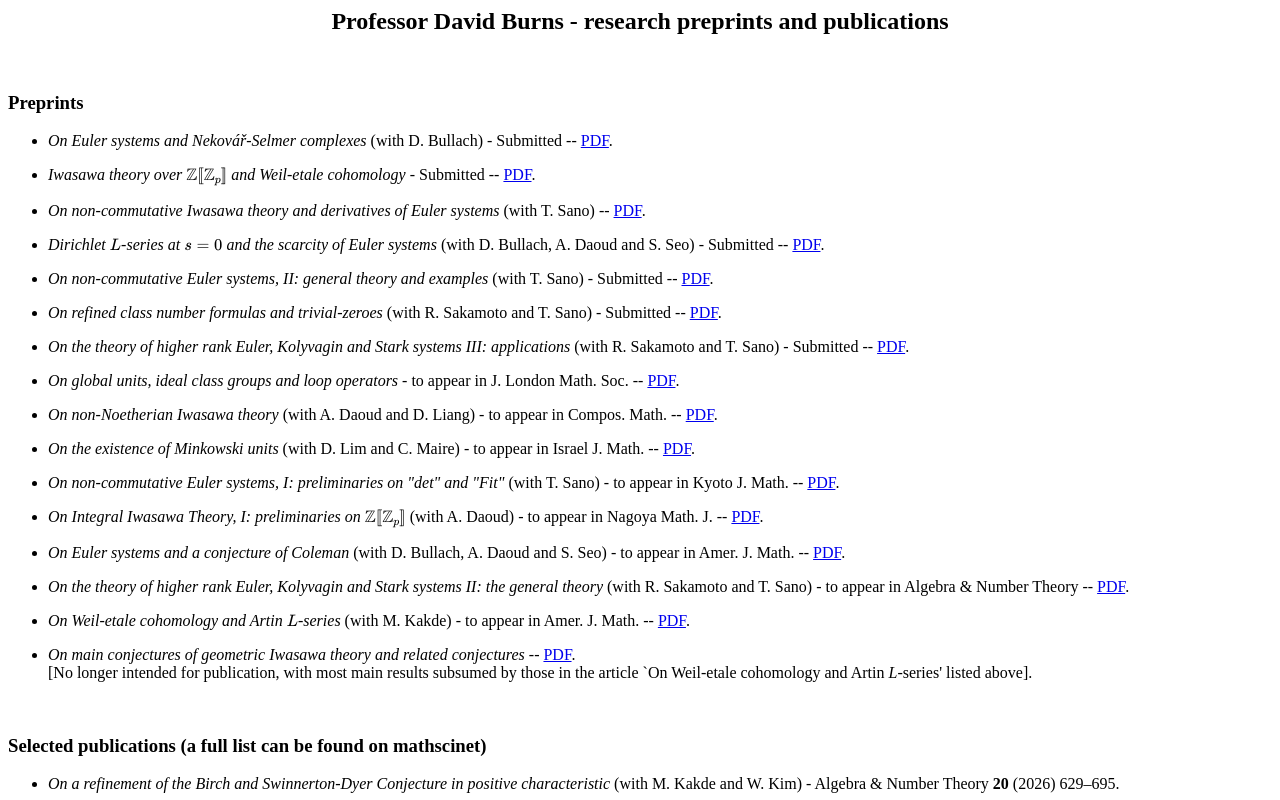
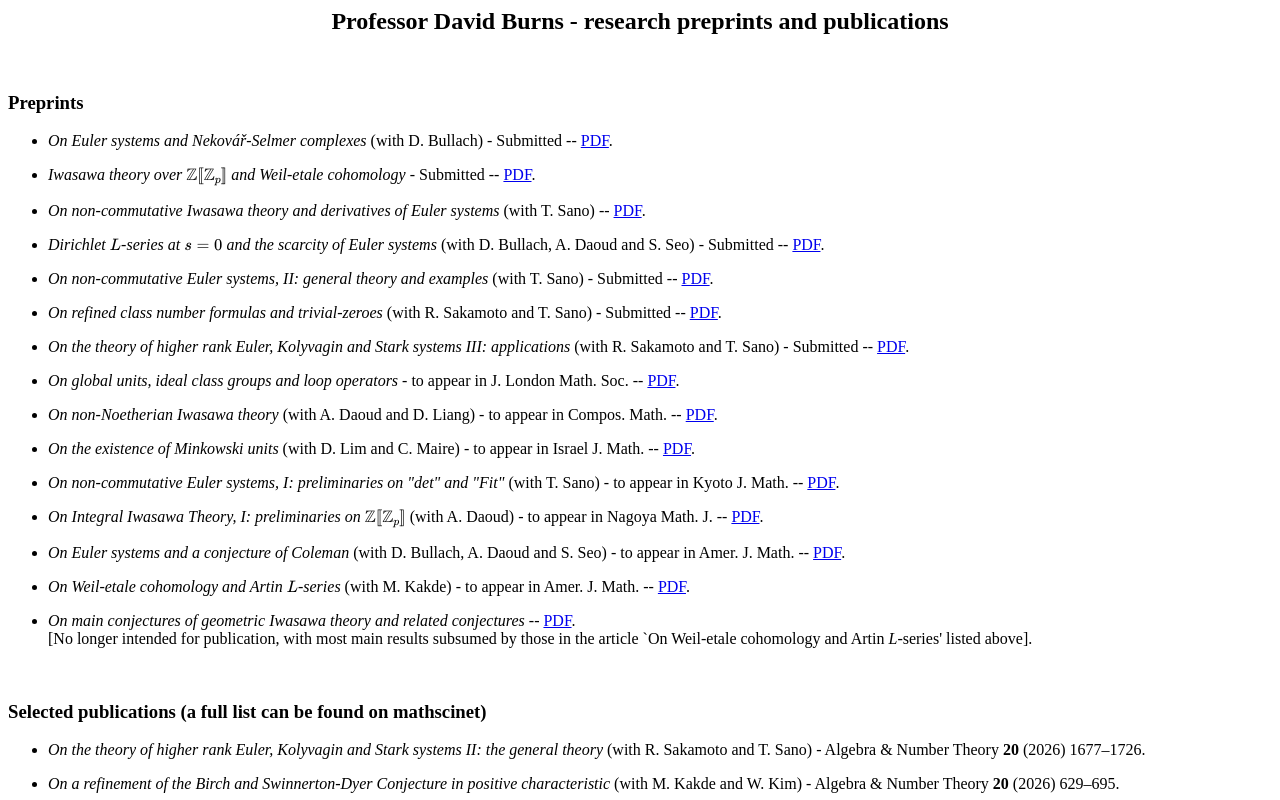
Before and after one commit to davidburnsmaths/davidburnsmaths.github.io, a plain HTML site: page newdbpublist.html in a window 1280 px wide. Shown: the top 800 px of the page. Drawn offline with nearby package versions, Linux system fonts and the light colour scheme; some packages are replaced by stand-ins of ours.

Commit message:
Remove outdated publication and add new entries

```diff
--- a/newdbpublist.html
+++ b/newdbpublist.html
@@ -48,8 +48,6 @@ li {margin-top: 1em}
 
 <li><div><i>On Euler systems and a conjecture of Coleman</i> (with D. Bullach, A. Daoud and S. Seo) - to appear in Amer. J. Math. -- <a href="bbds.pdf">PDF</a>.</div></li>
 
-<li><div><i>On the theory of higher rank Euler, Kolyvagin and Stark systems II: the general theory</i> (with R. Sakamoto and T. Sano) - to appear in Algebra & Number Theory -- <a href="bss.pdf">PDF</a>.</div></li>
-
 <li><div><i>On Weil-etale cohomology and Artin \(L\)-series</i> (with M. Kakde) - to appear in Amer. J. Math. -- <a href="bk-ajm.pdf">PDF</a>.</div></li>
  <li><div><i>On main conjectures of geometric Iwasawa theory and related conjectures</i> -- <a href="gmcrc-submitted.pdf">PDF</a>.</div></li>
 [No longer intended for publication,  with most main results subsumed by those in the article `On Weil-etale cohomology and Artin <i>L</i>-series' listed above].
@@ -60,6 +58,8 @@ li {margin-top: 1em}
 
 <h3>Selected publications (a full list can be found on mathscinet)</h3>
  <ul>
+
+<li><div><i>On the theory of higher rank Euler, Kolyvagin and Stark systems II: the general theory</i> (with R. Sakamoto and T. Sano) - Algebra & Number Theory <b>20</b> (2026) 1677–1726.
 
 <li><div><i>  On a refinement of the Birch and Swinnerton-Dyer Conjecture in positive characteristic</i> (with M. Kakde and W. Kim) - Algebra & Number Theory <b>20</b> (2026) 629–695.
 
```
